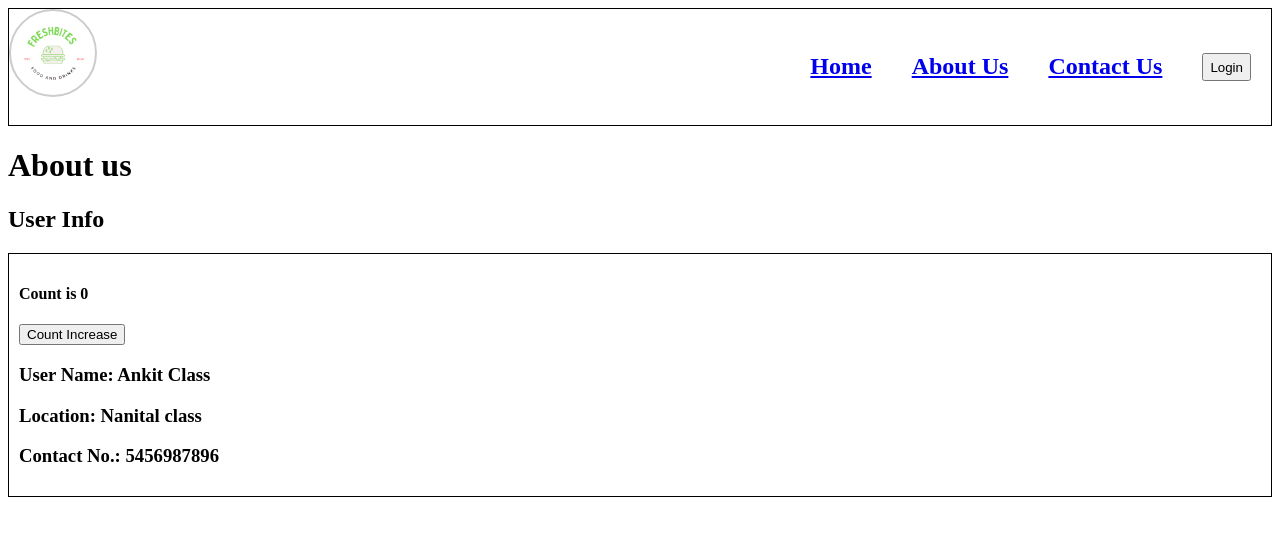
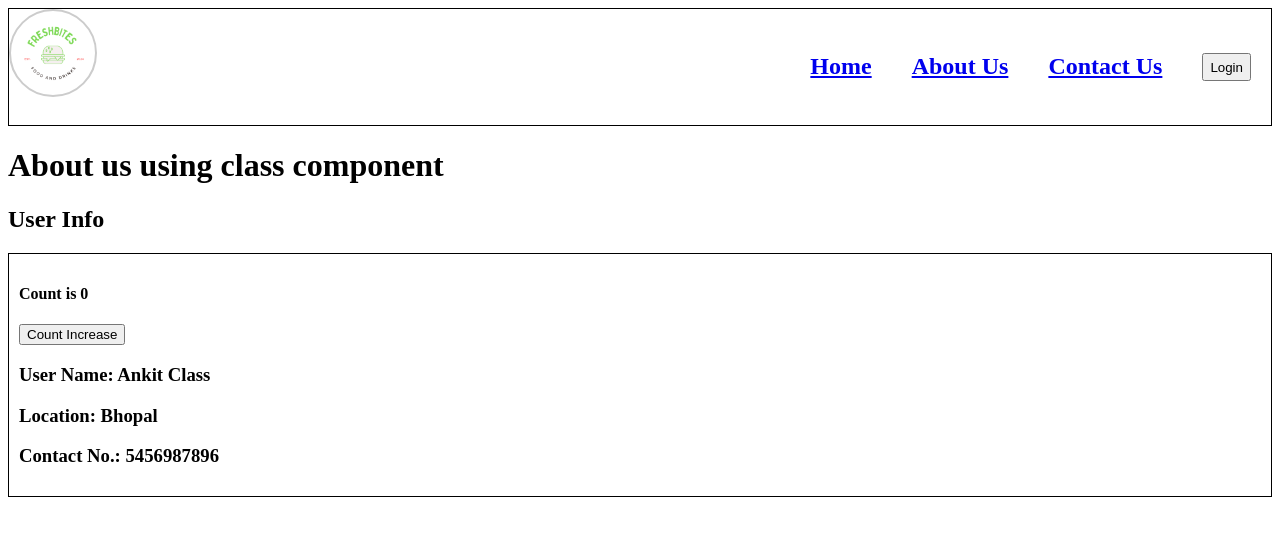
Before and after one commit to ankitpastaur/react-food-ordering-app, a React (Vite) app: page /about in a window 1280 px wide. Shown: the top 536 px of the page. Built offline with nearby package versions, Linux system fonts and the light colour scheme.

Commit message:
Understanding the class components and its lifecycle methods flow

```diff
--- a/src/components/About.js
+++ b/src/components/About.js
@@ -2,18 +2,43 @@ import React from "react";
 import User from "./User";
 import UserClass from "./UserClass";
 
-const About = () => {
+class About extends React.Component {
+  constructor(props) {
+    super(props);
+    console.log("Parent Constructor is called");
+  }
+
+  componentDidMount() {
+    console.log("Paraent Did Mount is called");
+  }
+  render() {
+    console.log("Parent Render is called");
     return (
       <div>
-      <h1>About us</h1>
+        <h1>About us using class component</h1>
         <h2>User Info</h2>
         <UserClass
           name={"Ankit Class"}
-        location={"Nanital class"}
+          location={"Bhopal"}
           contactNo={5456987896}
         />
       </div>
     );
-};
+  }
+}
+
+// const About = () => {
+//   return (
+//     <div>
+//       <h1>About us</h1>
+//       <h2>User Info</h2>
+//       <UserClass
+//         name={"Ankit Class"}
+//         location={"Nanital class"}
+//         contactNo={5456987896}
+//       />
+//     </div>
+//   );
+// };
 
 export default About;
--- a/src/components/UserClass.js
+++ b/src/components/UserClass.js
@@ -6,10 +6,16 @@ class UserClass extends React.Component {
     this.state = {
       count: 0,
     };
+    console.log("Child Constructor is called");
+  }
+
+  componentDidMount() {
+    console.log("Child Component Did Mount called");
   }
   render() {
     const { name, location, contactNo } = this.props;
     const { count } = this.state;
+    console.log("Child Render is called");
     return (
       <div className="user-card">
         <h4>Count is {count}</h4>
```
Lines whose indentation alone changed are shown as unchanged.
